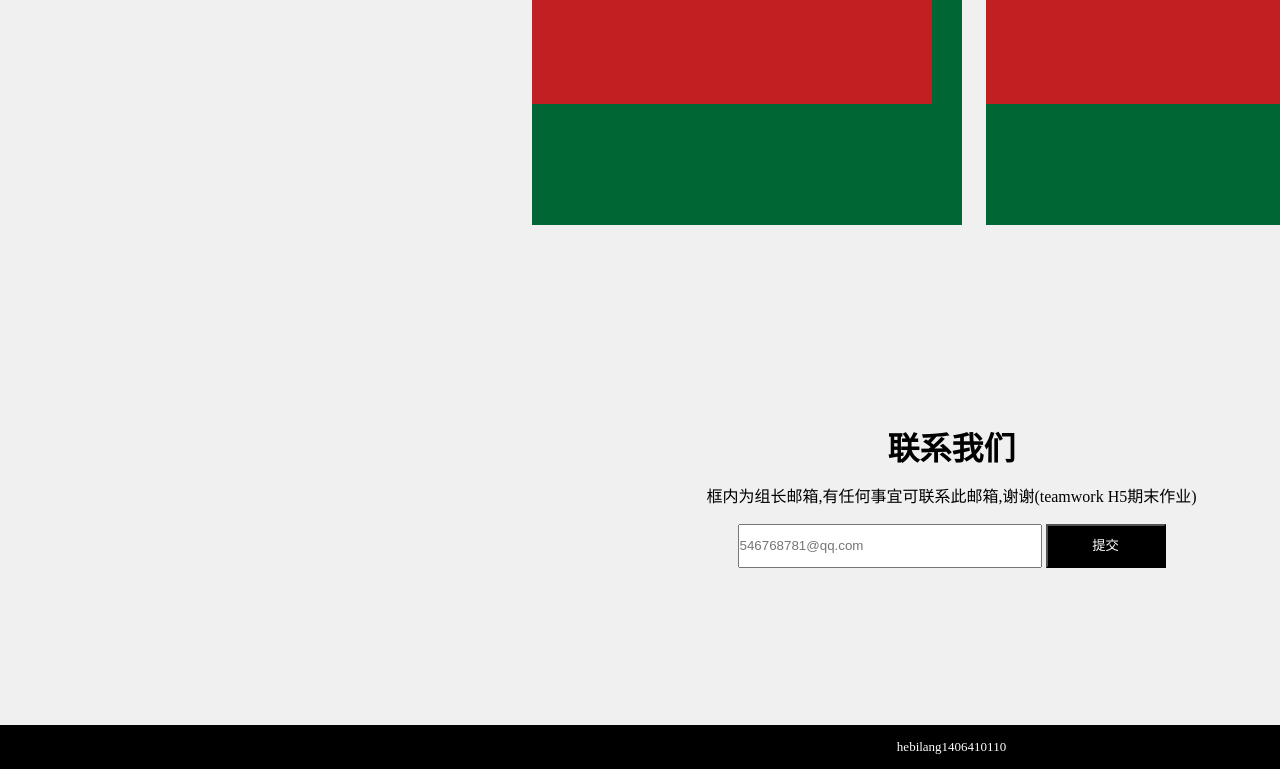
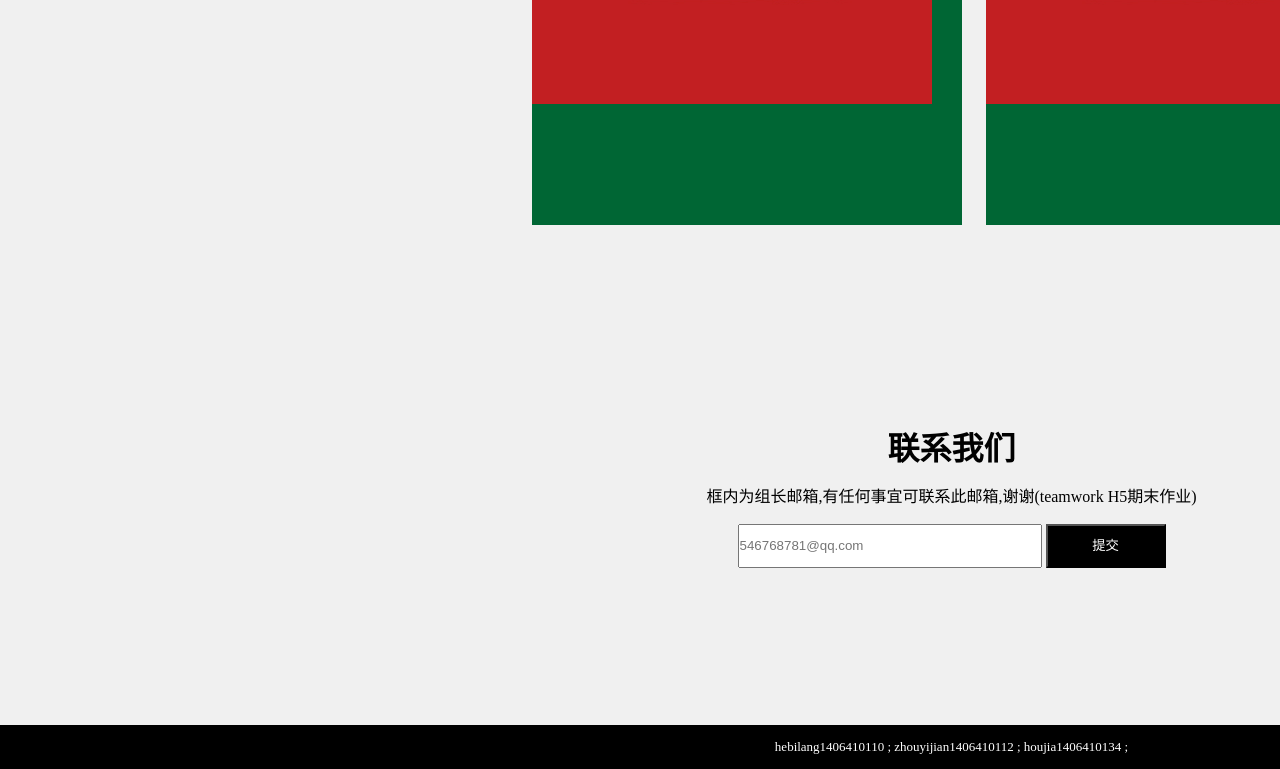
Before and after one commit to hebilang1406410110/teamwork, a plain HTML site: page index.html in a window 1280 px wide. Shown: the part 2003-2772 px from the top of the page. Drawn offline with Linux system fonts and the light colour scheme.

Commit message:
change index

```diff
--- a/index.html
+++ b/index.html
@@ -125,7 +125,10 @@
 
 
 <footer>
-	<p>hebilang1406410110</p>
+	<p>hebilang1406410110 ;
+	zhouyijian1406410112 ;
+	houjia1406410134 ;
+	</p>
 </footer>
 </body>
 </html>
```
